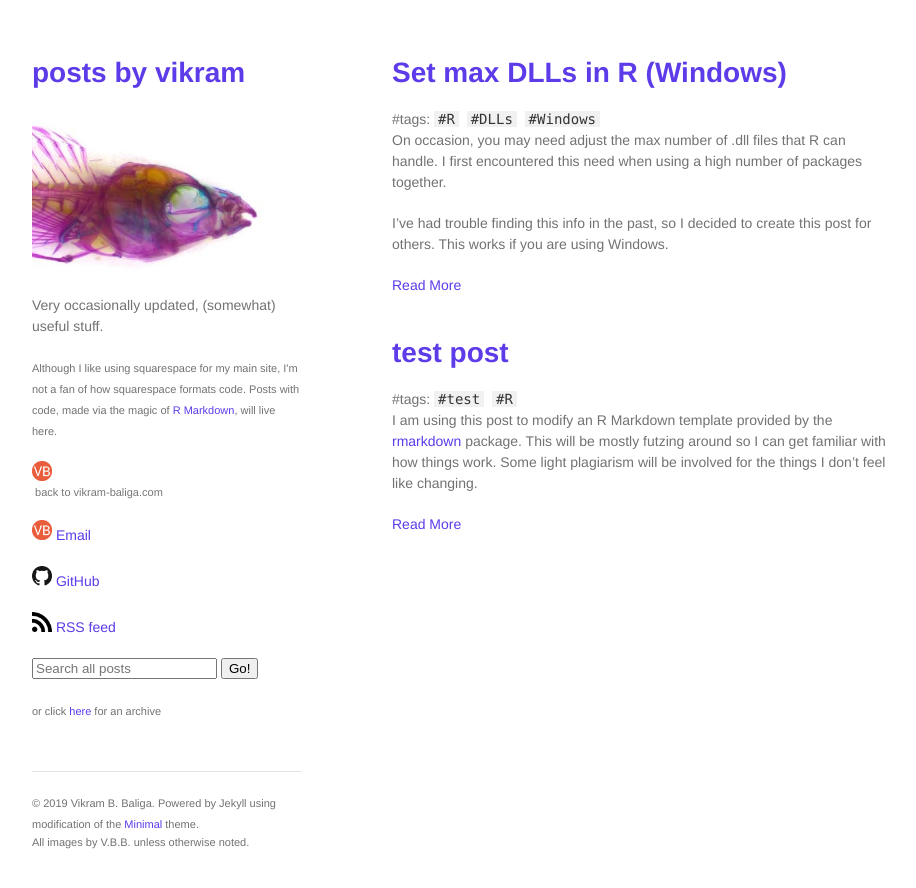
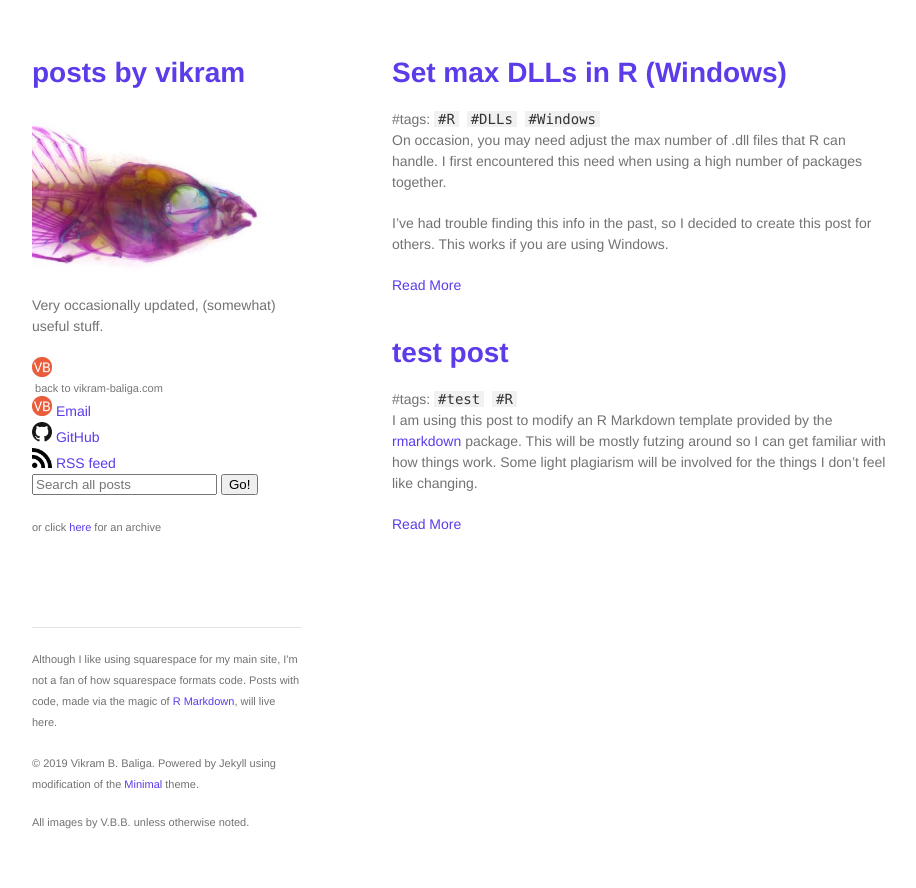
Before and after one commit to vbaliga/vbaliga.github.io, a Jekyll site: the page built from index.html, in a window 1280 px wide. Shown: the top 888 px of the page, without its empty margins (178-1094 px from the left). Built offline with Jekyll 4.4.1, drawn with Linux system fonts in a browser that asks for light colours; a script that is not in the unit is left out.

Commit message:
Update default.html

```diff
--- a/_layouts/default.html
+++ b/_layouts/default.html
@@ -22,15 +22,13 @@
 
         <p>{{ site.description | default: site.github.project_tagline }}</p>
 
-        <p><small> Although I like using squarespace for my main site, I'm not a fan of how squarespace formats code. Posts with code, made via the magic of <a href="https://rmarkdown.rstudio.com/">R Markdown</a>, will live here. </small></p>
+        <p class="view" style="margin: 0; padding-top:0;"><a href="https://www.vikram-baliga.com/"><img src="/images/vb32.png" style="width:20px; height:20px" title="vikram-baliga.com" alt="vikram-baliga.com"></a><a href="https://www.vikram-baliga.com/"><small>&nbsp;back to vikram-baliga.com</small></a></p>
 
-        <p class="view"><a href="https://www.vikram-baliga.com/"><img src="/images/vb32.png" style="width:20px; height:20px" title="vikram-baliga.com" alt="vikram-baliga.com"></a><a href="https://www.vikram-baliga.com/"><small>&nbsp;back to vikram-baliga.com</small></a></p>
+        <p class="view" style="margin: 0; padding-top:0;"><a href="mailto:vbaliga@zoology.ubc.ca"><img src="/images/vb32.png" style="width:20px; height:20px" title="vbaliga.github.io/feed.xml" alt="vbaliga.github.io/feed.xml"></a><a href="mailto:vbaliga@zoology.ubc.ca">&nbsp;Email</a></p>
 
-        <p class="view"><a href="mailto:vbaliga@zoology.ubc.ca"><img src="/images/vb32.png" style="width:20px; height:20px" title="vbaliga.github.io/feed.xml" alt="vbaliga.github.io/feed.xml"></a><a href="mailto:vbaliga@zoology.ubc.ca">&nbsp;Email</a></p>
+        <p class="view" style="margin: 0; padding-top:0;"><a href="https://github.com/vbaliga"><img src="/images/GitHub-Mark-64px.png" style="width:20px; height:20px" title="github.com/vbaliga" alt="github.com/vbaliga"><a href="{{ site.github.owner_url }}">&nbsp;GitHub</a></p>
 
-        <p class="view"><a href="https://github.com/vbaliga"><img src="/images/GitHub-Mark-64px.png" style="width:20px; height:20px" title="github.com/vbaliga" alt="github.com/vbaliga"><a href="{{ site.github.owner_url }}">&nbsp;GitHub</a></p>
-
-        <p class="view"><a href="https://vbaliga.github.io/feed.xml"><img src="/images/appbar.rss.png" style="width:20px; height:20px" title="vbaliga.github.io/feed.xml" alt="vbaliga.github.io/feed.xml"></a><a href="https://vbaliga.github.io/feed.xml">&nbsp;RSS feed</a></p>
+        <p class="view" style="margin: 0; padding-top:0;"><a href="https://vbaliga.github.io/feed.xml"><img src="/images/appbar.rss.png" style="width:20px; height:20px" title="vbaliga.github.io/feed.xml" alt="vbaliga.github.io/feed.xml"></a><a href="https://vbaliga.github.io/feed.xml">&nbsp;RSS feed</a></p>
 
         <form method="get" action="https://www.google.com/search" target="_blank">
           <input type="hidden" name="sitesearch" value="vbaliga.github.io" />
@@ -39,7 +37,7 @@
         </form>
         <br>
 
-        <p><small>or click <a href={{"/archive/archive"}}>here</a> for an archive</small></p>
+        <p style="margin: 0; padding-top:0;"><small>or click <a href={{"/archive/archive"}}>here</a> for an archive</small></p>
 
 
 
@@ -53,9 +51,9 @@
       <footer>
 
         <hr size=1>
-
-        <p style="margin: 0; padding-top:0;"><small>© 2019 Vikram B. Baliga. Powered by Jekyll using modification of the <a href="https://orderedlist.com/minimal/">Minimal</a> theme.</p>
-        <p style="margin: 0; padding-top:0;"><small>All images by V.B.B. unless otherwise noted.</small></p>
+        <p><small>Although I like using squarespace for my main site, I'm not a fan of how squarespace formats code. Posts with code, made via the magic of <a href="https://rmarkdown.rstudio.com/">R Markdown</a>, will live here.</small></p>
+        <p><small>© 2019 Vikram B. Baliga. Powered by Jekyll using modification of the <a href="https://orderedlist.com/minimal/">Minimal</a> theme.</p>
+        <p><small>All images by V.B.B. unless otherwise noted.</small></p>
 
 
 
```
